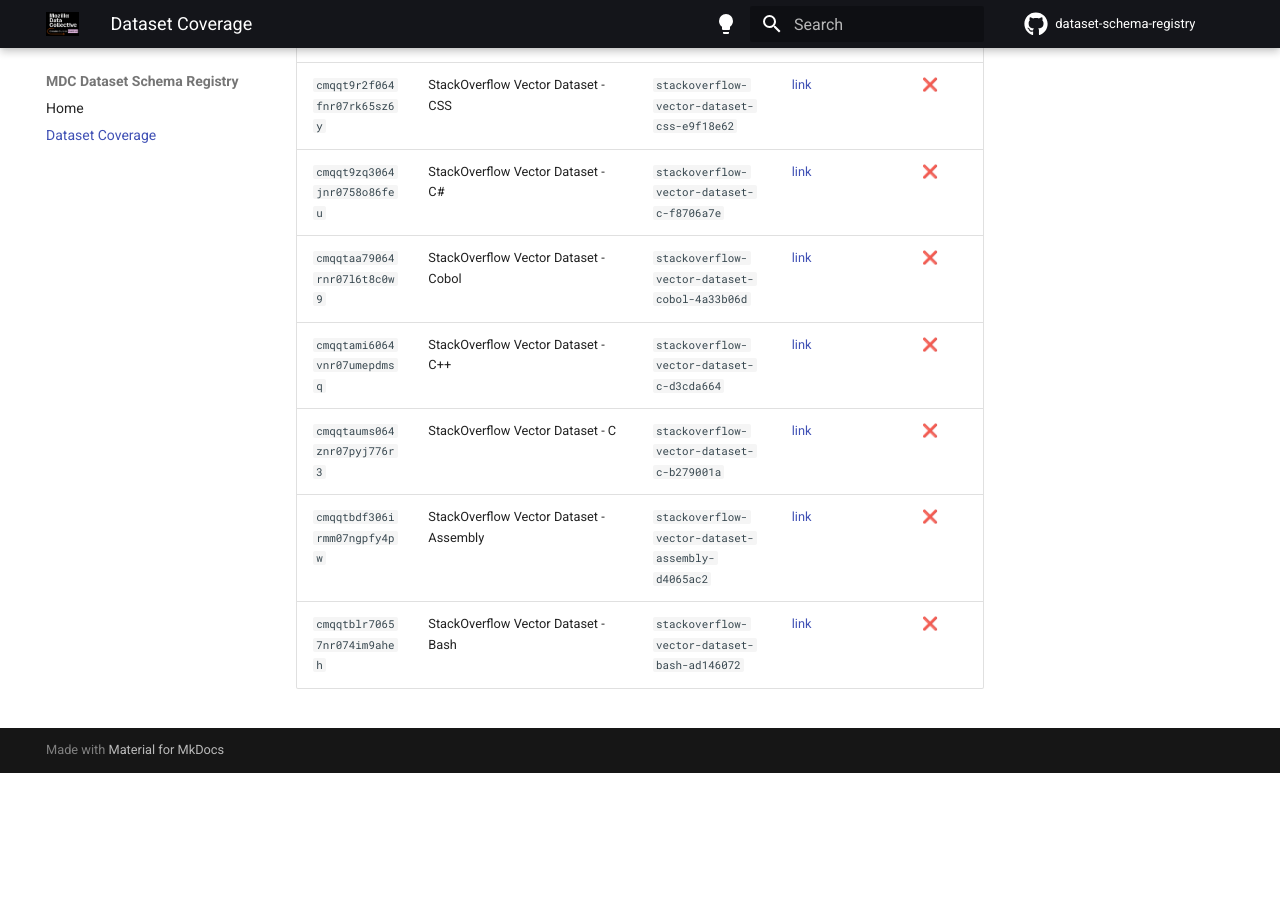
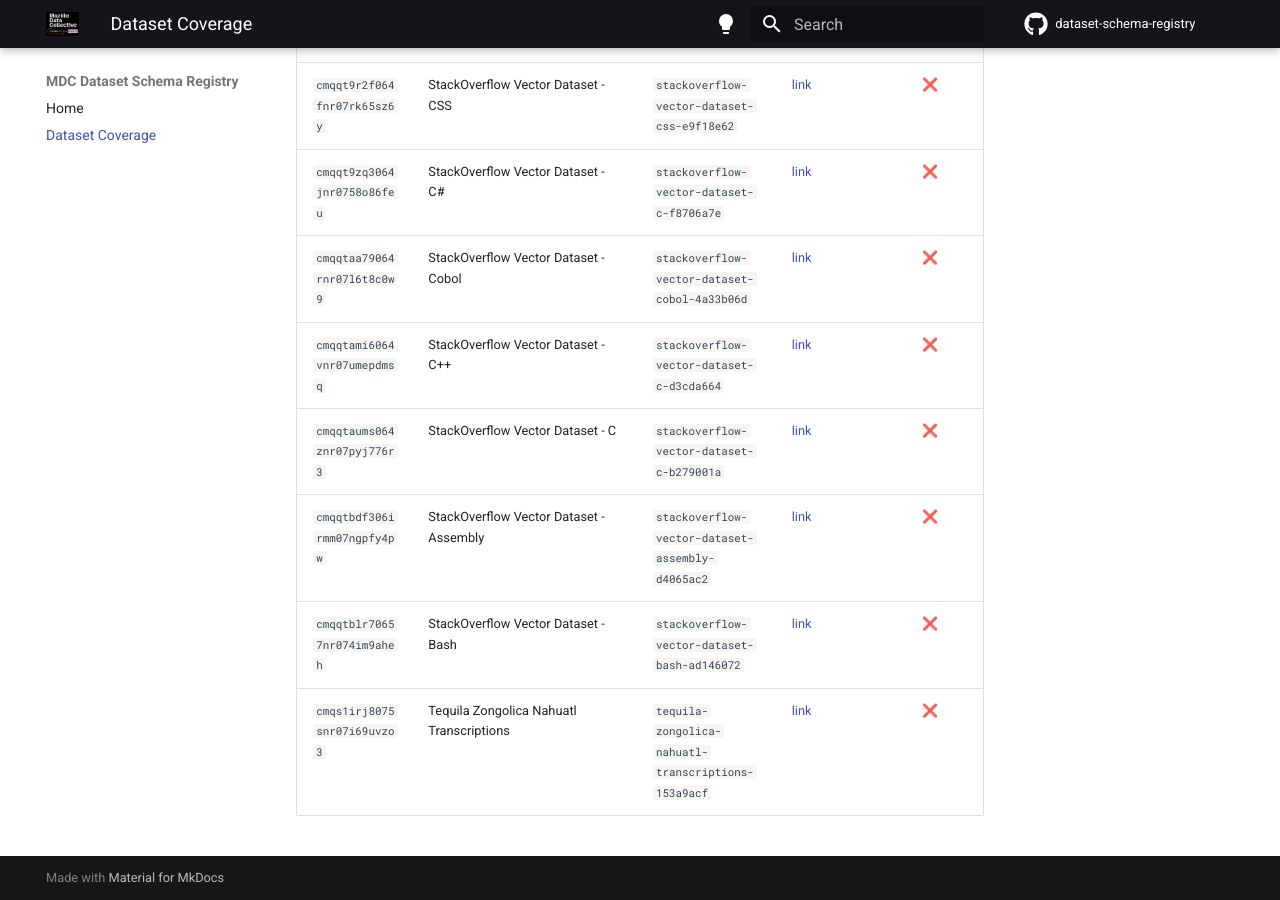
Before and after one commit to Mozilla-Data-Collective/dataset-schema-registry, an MkDocs documentation site: the page built from docs/dataset-coverage.md, in a window 1280 px wide and 900 px high, scrolled down 88891 px. Built offline with MkDocs 1.6.1 and Material for MkDocs 9.7.7, drawn with Linux system fonts in a browser that asks for light colours; comment, search, counter and statistics services are not loaded; before the commit the page ends 89664 px from its top, so only the background shows below that; part of the change alters nothing that is shown; some of the changed text lies outside the part shown.

Commit message:
chore: update dataset coverage [skip ci]

```diff
--- a/docs/dataset-coverage.md
+++ b/docs/dataset-coverage.md
@@ -8,10 +8,10 @@ schema in this registry and which ones are still missing.
     `registry/<dataset_id>/schema.yaml` file.  See the
     [Home](index.md) for details.
 
-**Last updated:** 2026-06-24
-**Total datasets in sitemap:** 872
+**Last updated:** 2026-06-25
+**Total datasets in sitemap:** 873
 **Schemas registered:** 409 ✅
-**Schemas missing:** 463 ❌
+**Schemas missing:** 464 ❌
 
 | ID | Name | Slug | Dataset page | Schema registered |
 |----|------|------|-------------|:-----------------:|
@@ -887,3 +887,4 @@ schema in this registry and which ones are still missing.
 | `cmqqtaums064znr07pyj776r3` | StackOverflow Vector Dataset - C | `stackoverflow-vector-dataset-c-b279001a` | [link](https://mozilladatacollective.com/datasets/cmqqtaums064znr07pyj776r3) | ❌ |
 | `cmqqtbdf306irmm07ngpfy4pw` | StackOverflow Vector Dataset - Assembly | `stackoverflow-vector-dataset-assembly-d4065ac2` | [link](https://mozilladatacollective.com/datasets/cmqqtbdf306irmm07ngpfy4pw) | ❌ |
 | `cmqqtblr70657nr074im9aheh` | StackOverflow Vector Dataset - Bash | `stackoverflow-vector-dataset-bash-ad146072` | [link](https://mozilladatacollective.com/datasets/cmqqtblr70657nr074im9aheh) | ❌ |
+| `cmqs1irj8075snr07i69uvzo3` | Tequila Zongolica Nahuatl Transcriptions | `tequila-zongolica-nahuatl-transcriptions-153a9acf` | [link](https://mozilladatacollective.com/datasets/cmqs1irj8075snr07i69uvzo3) | ❌ |
```
